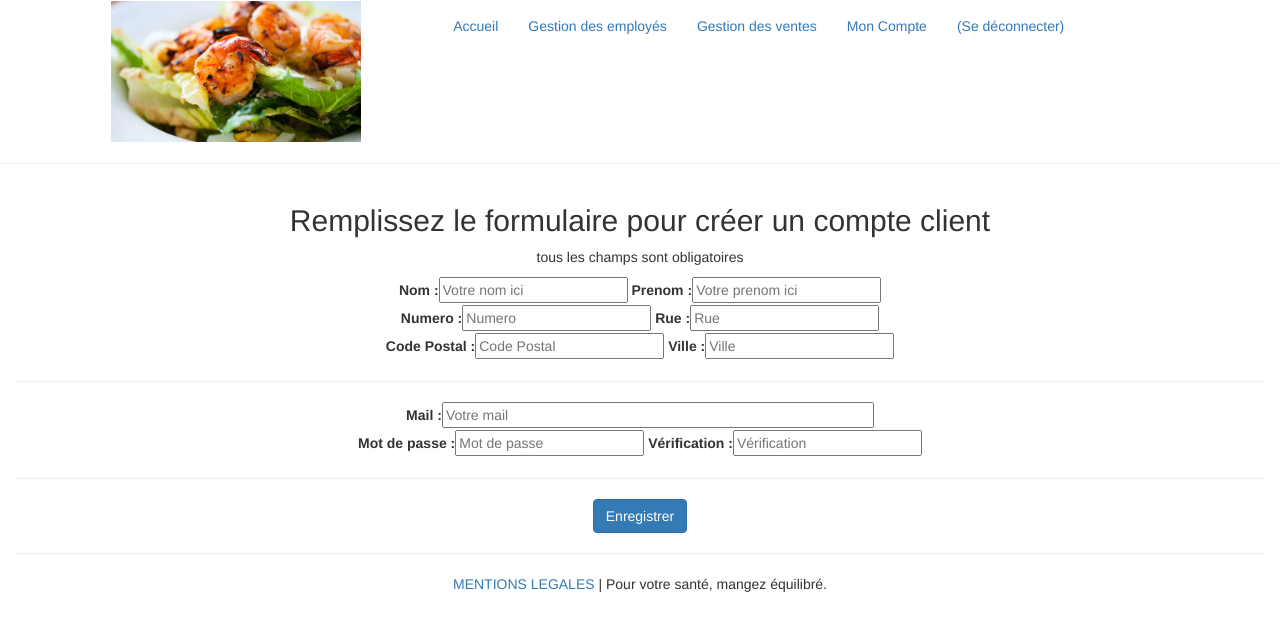
After one commit to Aeltus/expressfood, a PHP site: template vues/newCompte.html in a window 1280 px wide. The commit adds this page. Shown: the top 631 px of the page. Run offline with PHP 8.4, Linux system fonts and the light colour scheme; the template is opened without the code that fills it, so the values that code supplies are empty; the visitor is signed in with stand-in values (Sample User, id 1); some libraries are stand-ins or nearby versions.

Commit message:
Menus Back-end oppérationnels et possibilité pour le client de s'inscrire sur le site

```diff
--- a/vues/header.php
+++ b/vues/header.php
@@ -76,6 +76,7 @@
                             if($_SESSION['role'] == "anonyme"){
                                 echo '<li class="menu-btn"><a href="'.ServiceProvider::setRoute("accueil").'">ACCUEIL</a></li>';
                                 echo '<li class="menu-btn"><a href="'.ServiceProvider::setRoute("menu").'">NOS MENUS</a></li>';
+                                echo '<li class="menu-btn"><a href="'.ServiceProvider::setRoute("newCompte").'">Créer un compte</a></li>';
                                 echo'<li class="menu-btn"><a href="#" class="identification">S\'IDENTIFIER</a></li>';
                                 echo '<li class="menu-btn"><a href="' . ServiceProvider::setRoute('affichePanier') . '">Panier / Commander (';
 
--- /dev/null
+++ b/vues/newCompte.html
@@ -0,0 +1,23 @@
+<div class="row>">
+
+    <div class="col-md-12 text-center">
+        <h2>Remplissez le formulaire pour créer un compte client</h2>
+        <p>tous les champs sont obligatoires</p>
+        <form method="post" action="index.php?content=userCreator">
+            <label for="nom">Nom : </label><input type="text" placeholder="Votre nom ici" name="nom" id="nom" required>
+            <label for="prenom">Prenom : </label><input type="text" placeholder="Votre prenom ici" name="prenom" id="prenom" required><br />
+            <label for="numero">Numero : </label><input type="text" placeholder="Numero" name="numero" id="numero" required>
+            <label for="rue">Rue : </label><input type="text" placeholder="Rue" name="rue" id="rue" required><br />
+            <label for="codePostal">Code Postal : </label><input type="text" placeholder="Code Postal" name="codePostal" id="codePostal" required>
+            <label for="ville">Ville : </label><input type="text" placeholder="Ville" name="ville" id="ville" required><br />
+            <hr>
+            <label for="mail">Mail : </label><input type="text" placeholder="Votre mail" name="mail" id="mail" size="50" required><br />
+            <label for="password1">Mot de passe : </label><input type="password" placeholder="Mot de passe" name="password1" id="password1" required>
+            <label for="password2">Vérification : </label><input type="password" placeholder="Vérification" name="password2" id="password2" required><br />
+            <hr>
+            <input type="submit" value="Enregistrer" class="btn btn-primary">
+            <hr>
+        </form>
+    </div>
+
+</div>
```
Also changed, not shown: class/UserManager.class.php (+41 -3 lines), vues/userCreator.php (added, +41 -0 lines).
